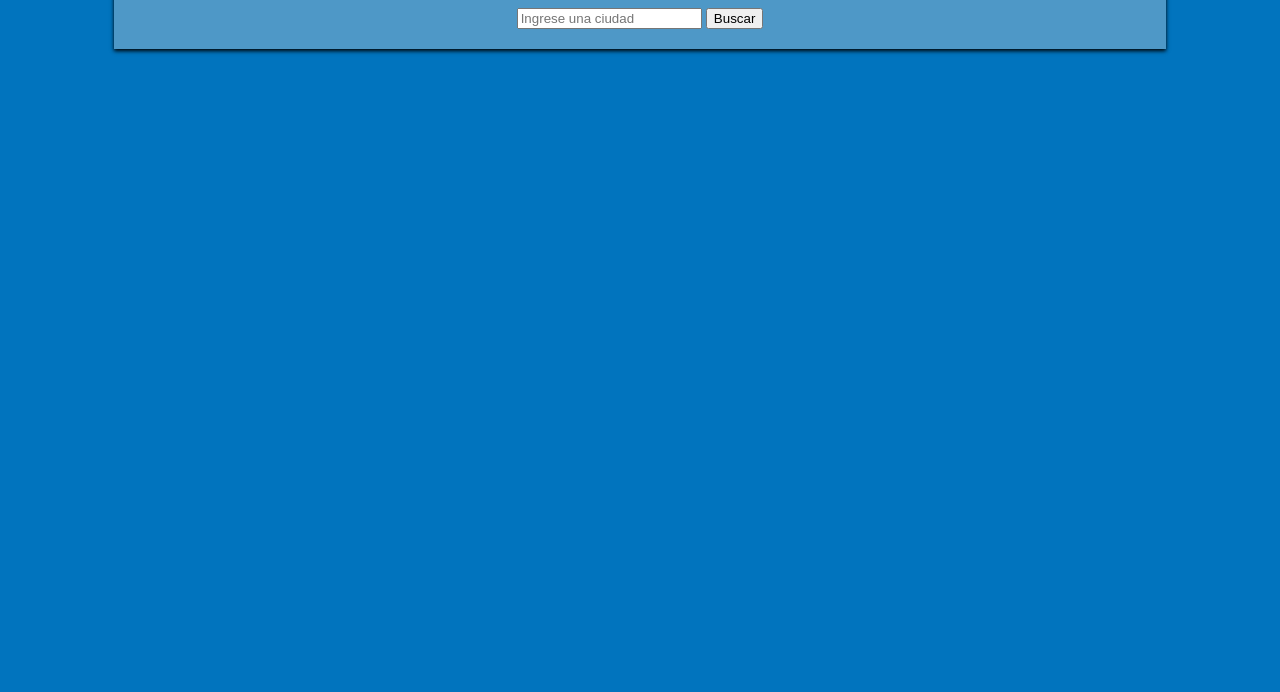
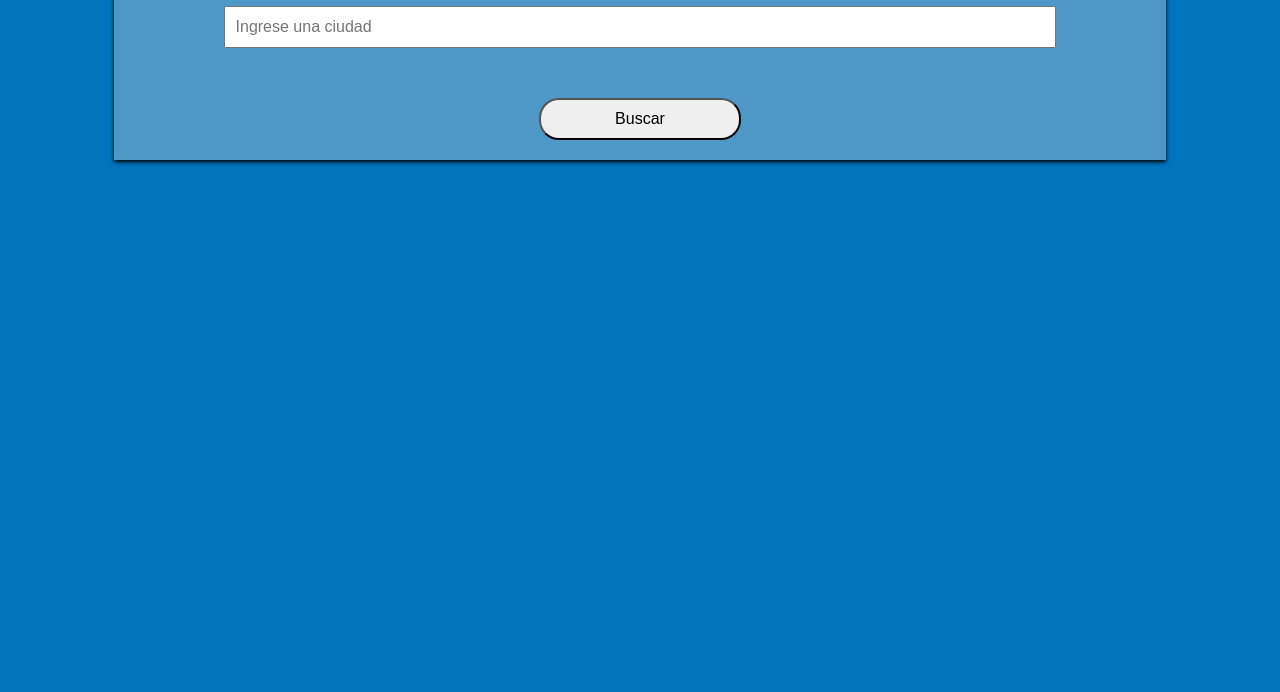
Before and after one commit to federicosuarez7/appClima, a plain HTML site: page AppClima/index.html in a window 1280 px wide. Shown: the part 108-800 px from the top of the page. Drawn offline with Linux system fonts and the light colour scheme.

Commit message:
se configuro el input y el boton con su efecto hover

```diff
--- a/AppClima/styles.css
+++ b/AppClima/styles.css
@@ -11,3 +11,20 @@ body{
     background-color: rgb(78, 152, 199);
     box-shadow: 0 2px 4px black;
 }
+input[type='text']{
+    padding: 10px;
+    font-size: 16px;
+    width: 80%;
+}
+button{
+    margin-top: 5%;
+    padding: 10px 20px;
+    font-size: 16px;
+    width: 20%;
+    cursor: pointer;
+    border-radius: 20px;
+}
+button:hover{
+    background-color: black;
+    color: white;
+}
```
